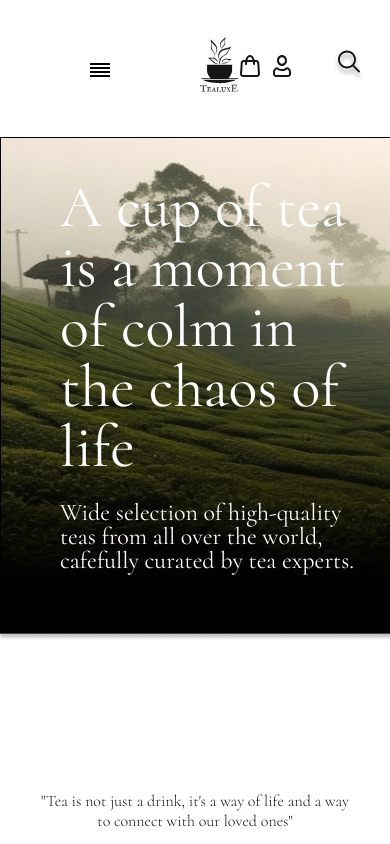
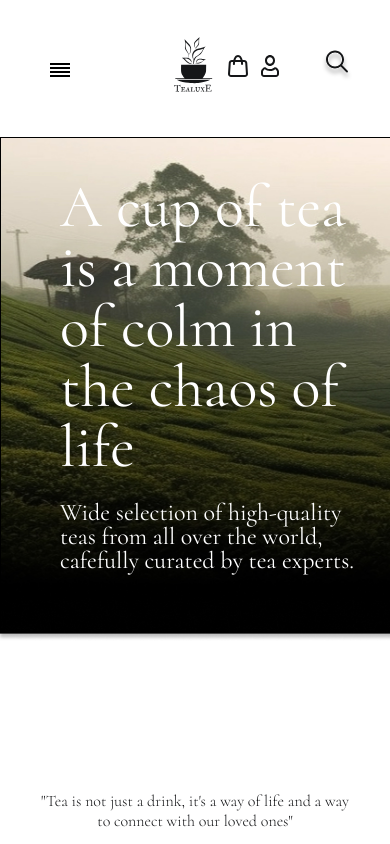
Before and after one commit to Ivanhlibov/Web-site-Tea, a React (Create React App) app in the folder project/: page / in a window 390 px wide. Shown: the top 844 px of the page. Built offline with nearby package versions, Linux system fonts and the light colour scheme.

Commit message:
end project

```diff
--- a/project/src/index.css
+++ b/project/src/index.css
@@ -172,7 +172,7 @@ body, html {
 @media (max-width: 768px){
 
     .header__inner{
-        padding-left: 64px ;
+
         padding-right: 64px  ;
 
     }
@@ -257,8 +257,9 @@ body, html {
 }
 @media (max-width: 480px){
   .header__inner{
-    padding-left: 40px !important ;
+    /* padding-left: 40px !important ; */
     padding-right: 40px !important ;
+    gap: 14px;
 
 }
    .logo{
@@ -467,7 +468,12 @@ margin: 0 auto ;
 
 @media (max-width: 360px){
 
+  .header__inner{
+    /* padding-left: 40px !important ; */
 
+    gap: 0px;
+
+}
   .title{
     margin-bottom: 30px;
     font-size: 24px;
```
